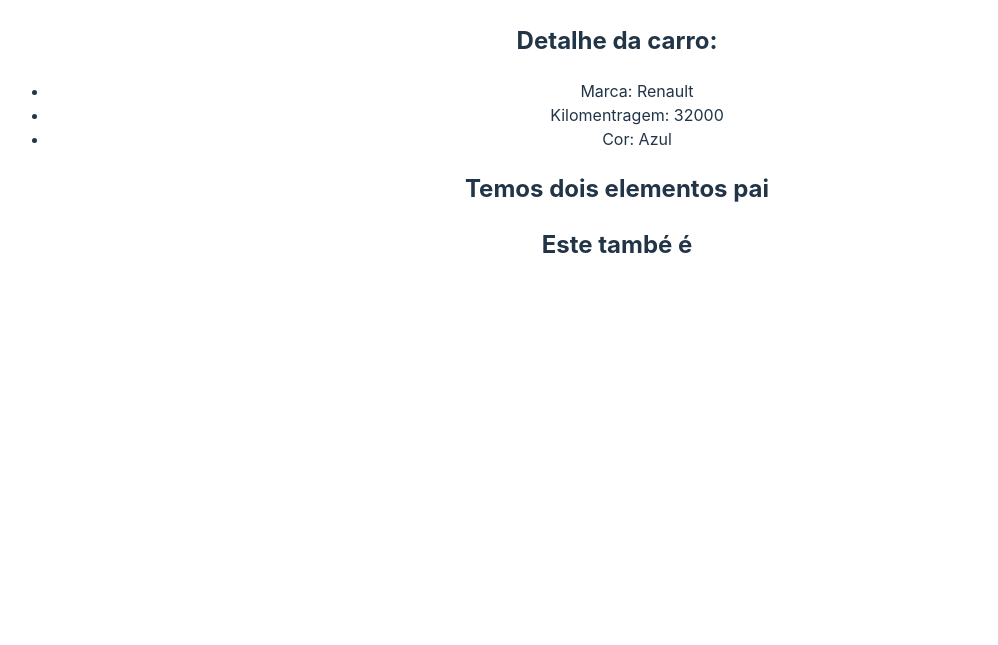
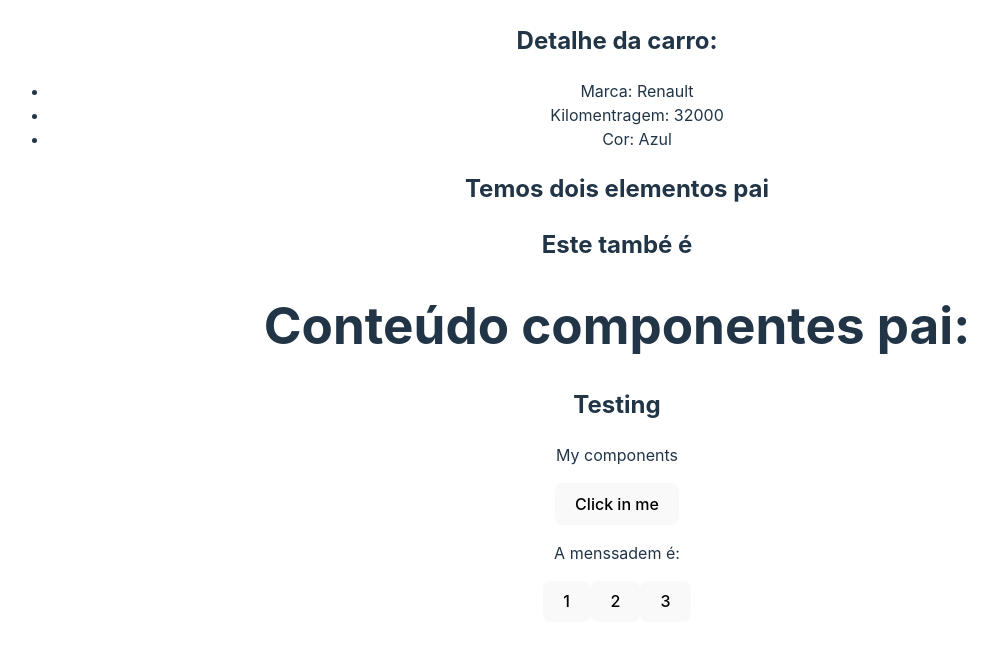
Before and after one commit to ELSON-341/React, a React (Vite) app in the folder 3_avancando_em_react/avancando/: page / in a window 1280 px wide. Shown: the part 2506-3151 px from the top of the page, without its empty margins (23-1021 px from the left). Built offline with nearby package versions, Linux system fonts and the light colour scheme.

Commit message:
stateb lift

```diff
--- a/3_avancando_em_react/avancando/src/App.jsx
+++ b/3_avancando_em_react/avancando/src/App.jsx
@@ -1,3 +1,5 @@
+import { useState } from 'react'
+
 import './App.css'
 
 // 2 - imagem em assets
@@ -28,7 +30,26 @@ const cars = [
 // 12 - fragments
 import Fragment from './components/Fragment'
 
+// 13 - children prop
+import Container from './components/Container'
+
+// 14 - funçõa em prop
+import ExecutesFunction from './components/ExecutesFunction'
+
+// 15 - state lift
+import { Message } from './components/Message'
+import ChangeMessage from './components/ChangeMessage'
+
 function App() {
+  // 14 - funçõa em prop
+  const showMessage = () => console.log('Evento do componento pai.')
+
+  // 15 - state lift
+  const [message, setMessade] = useState('')
+
+  const handleMessage = (msg) => {
+    setMessade(msg)
+  }
 
   return (
     <>
@@ -59,6 +80,16 @@ function App() {
       ))}
       {/* 12 - fragments */}
       <Fragment></Fragment>
+      {/* 13 - children prop */}
+      <Container>
+        <h2>Testing</h2>
+        <p>My components</p>
+      </Container>
+      {/* 14 - funçõa em prop */}
+      <ExecutesFunction myFunction={showMessage}/>
+      {/* 15 - state lift */}
+      <Message msg={message}/>
+      <ChangeMessage handleMessage={handleMessage}/>
     </>
   )
 }
--- /dev/null
+++ b/3_avancando_em_react/avancando/src/components/ChangeMessage.jsx
@@ -0,0 +1,13 @@
+
+const ChangeMessage = ({handleMessage}) => {
+    const message = ['Oi', 'Como vai', 'Tuda bem?']
+    return (
+    <div>
+        <button onClick={() => handleMessage(message[0])}>1</button>
+        <button onClick={() => handleMessage(message[1])}>2</button>
+        <button onClick={() => handleMessage(message[2])}>3</button>
+    </div>
+  )
+}
+
+export default ChangeMessage
--- /dev/null
+++ b/3_avancando_em_react/avancando/src/components/Container.jsx
@@ -0,0 +1,11 @@
+
+const Container = ({children}) => {
+  return (
+    <div>
+        <h1>Conteúdo componentes pai:</h1>
+        {children}
+    </div>
+  )
+}
+
+export default Container
--- /dev/null
+++ b/3_avancando_em_react/avancando/src/components/ExecutesFunction.jsx
@@ -0,0 +1,10 @@
+
+const ExecutesFunction = ({myFunction}) => {
+  return (
+    <div>
+        <button type="button" onClick={myFunction}>Click in me</button>
+    </div>
+  )
+}
+
+export default ExecutesFunction
--- /dev/null
+++ b/3_avancando_em_react/avancando/src/components/Message.jsx
@@ -0,0 +1,8 @@
+
+export const Message = ({ msg }) => {
+  return (
+    <div>
+        <p>A menssadem é: {msg}</p>
+    </div>
+  )
+}
```
